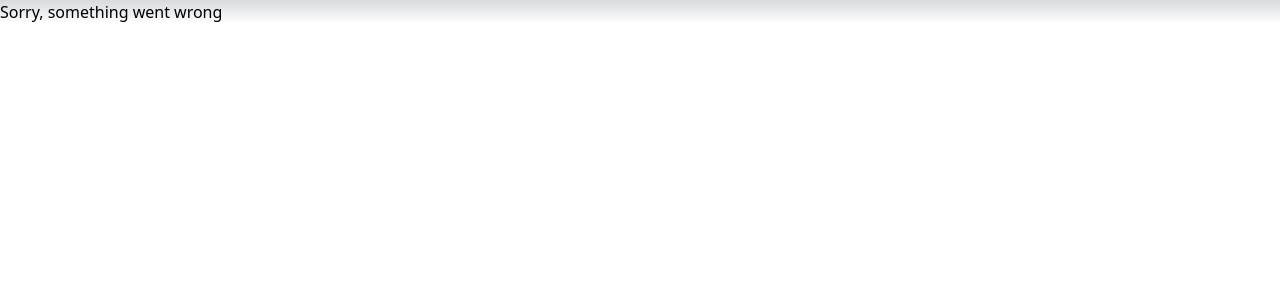
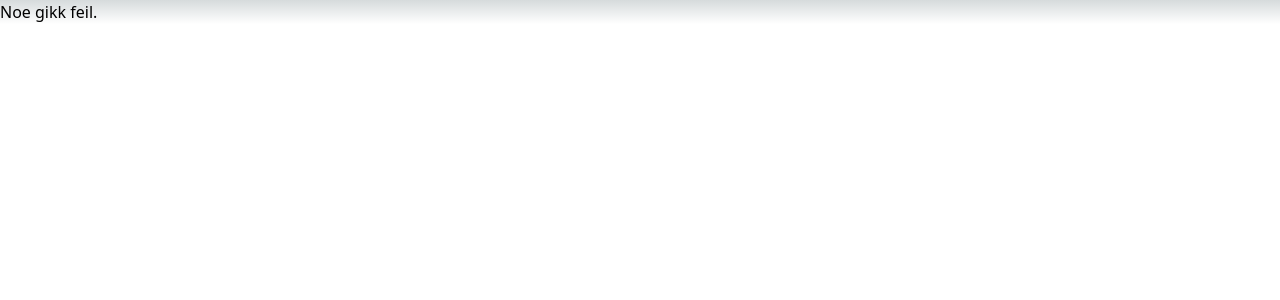
Before and after one commit to chsko/adlerbartal, a Next.js app: page /error in a window 1280 px wide. Shown: the top 300 px of the page. Built offline with nearby package versions, Linux system fonts and the light colour scheme.

Commit message:
🌐 Norsk feilmelding

```diff
--- a/src/app/error/page.tsx
+++ b/src/app/error/page.tsx
@@ -1,3 +1,3 @@
 export default function ErrorPage() {
-    return <p>Sorry, something went wrong</p>
+    return <p>Noe gikk feil.</p>
 }
```
